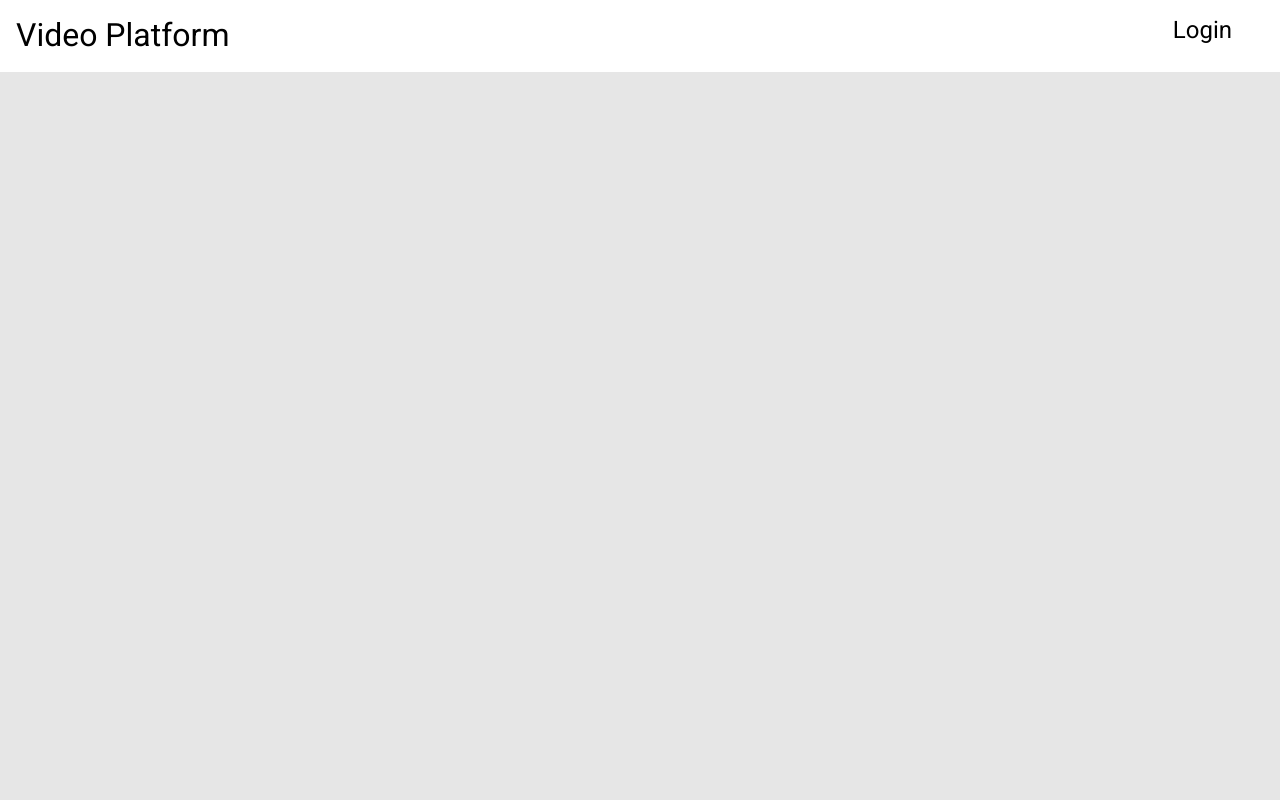
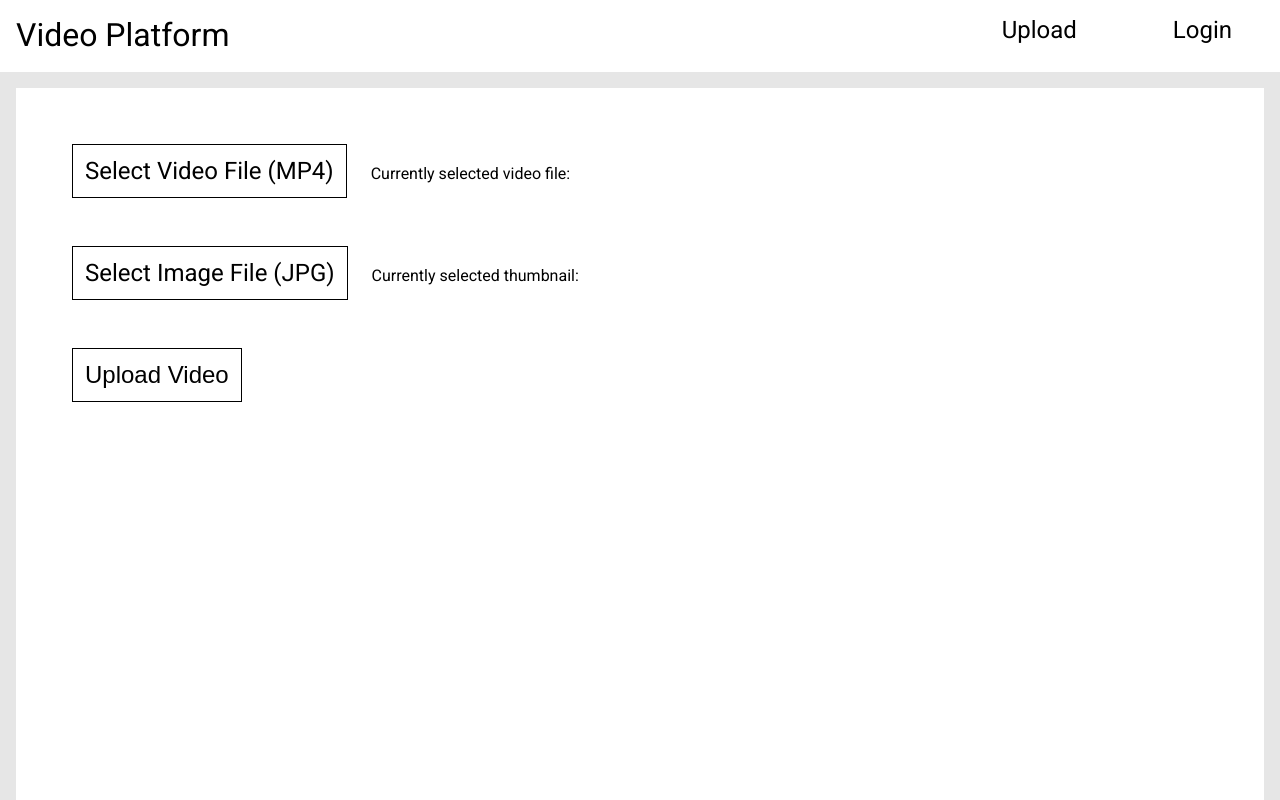
Before and after one commit to joaovdonaton/videoplatform, a React (Create React App) app: page /upload in a window 1280 px wide. Shown: the top 800 px of the page. Built offline with nearby package versions, Linux system fonts and the light colour scheme; no server answers.

Commit message:
semi functional upload system

```diff
--- a/src/App.js
+++ b/src/App.js
@@ -6,6 +6,7 @@ import Video from './components/Pages/Video/Video';
 import Login from './components/Pages/Login/Login';
 import ContextState from "./context/Context";
 import Register from './components/Pages/Register/Register';
+import Upload from './components/Pages/Upload/Upload';
 
 function App() {
     return (
@@ -18,6 +19,7 @@ function App() {
                         <Route exact path='/video/:id' component={Video}/>
                         <Route exact path='/login' component={Login}/>
                         <Route exact path='/register' component={Register}/>
+                        <Route exact path='/upload' component={Upload}/>
                     </Switch>
                 </div>
             </BrowserRouter>
--- a/src/components/Layout/Navbar.js
+++ b/src/components/Layout/Navbar.js
@@ -26,14 +26,18 @@ function Navbar(){
             </li>
             {
                 !token ?
-                <li className="navbar-list-item"
-                    style={{fontSize: '1.5em', float: 'right', margin: '0 2em'}}>
-                    <Link to='/login' className='navbar-link'>Login</Link>
-                </li> : <li className="navbar-list-item"
+                    <li className="navbar-list-item"
                         style={{fontSize: '1.5em', float: 'right', margin: '0 2em'}}>
+                        <Link to='/login' className='navbar-link'>Login</Link>
+                    </li> : <li className="navbar-list-item"
+                                style={{fontSize: '1.5em', float: 'right', margin: '0 2em'}}>
                         Logged in as {username}
                     </li>
             }
+            <li className="navbar-list-item"
+                style={{fontSize: '1.5em', float: 'right', margin: '0 2em'}}>
+                <Link to='/upload' className='navbar-link'>Upload</Link>
+            </li>
         </ul>
     </div>)
 }
--- /dev/null
+++ b/src/components/Pages/Upload/Upload.js
@@ -0,0 +1,53 @@
+import React, {useState, useContext} from 'react';
+import '../../../style/Upload.css';
+import '../../../style/Login.css';
+import axios from 'axios';
+import {Context} from '../../../context/Context';
+
+function Upload(){
+    const [selectedVideo, setSelectedVideo] = useState('');
+    const [selectedThumbnail, setSelectedThumbnail] = useState('');
+    const context = useContext(Context);
+
+    const onChange = (e) => {
+        switch (e.target.name){
+            case 'video':
+                setSelectedVideo(e.target.files[0]);
+                break;
+            case 'thumbnail':
+                setSelectedThumbnail(e.target.files[0]);
+                break;
+            default:
+                break;
+        }
+    };
+
+    const onSubmit = async (e) => {
+        e.preventDefault();
+
+        let videoFormData = new FormData();
+        videoFormData.append('video', selectedVideo);
+        videoFormData.append('thumbnail', selectedThumbnail);
+
+        const videoResp = await axios.post(
+            'http://localhost:3001/video/upload', videoFormData, {headers: {
+            token: context.token
+            }});
+    };
+
+    return <div className='container'>
+        <form onSubmit={onSubmit}>
+            <label htmlFor='select-video' className='upload-button'>Select Video File (MP4)</label>
+            <input id='select-video' type='file' name='video' onChange={onChange}/>
+            <label>Currently selected video file: <b>{selectedVideo.name}</b></label>
+            <br/>
+            <label htmlFor='select-thumbnail' className='upload-button'>Select Image File (JPG)</label>
+            <input id='select-thumbnail' type='file' name='thumbnail' onChange={onChange}/>
+            <label>Currently selected thumbnail: <b>{selectedThumbnail.name}</b></label>
+            <br/>
+            <button type='submit' className='upload-button'>Upload Video</button>
+        </form>
+    </div>
+}
+
+export default Upload;
--- /dev/null
+++ b/src/style/Upload.css
@@ -0,0 +1,17 @@
+input[type=file]{
+    display: none;
+}
+
+.upload-button{
+    display: inline-block;
+    font-size: 1.5em;
+    background-color: white;
+    color: black;
+    border: solid black 1px;
+    padding: 0.5em;
+    margin: 1em;
+}
+
+.upload-button:hover{
+    background-color: grey;
+}
```
